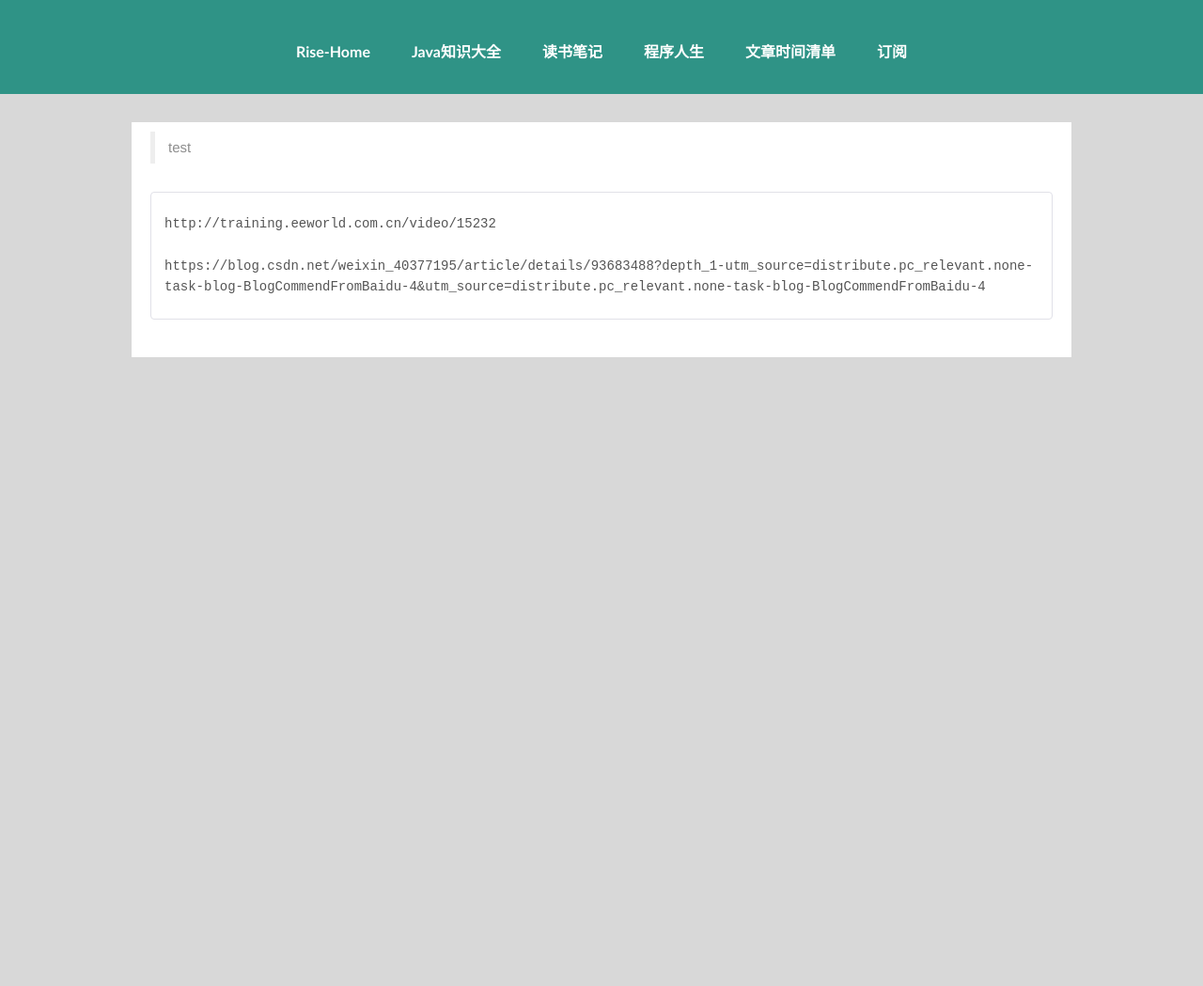
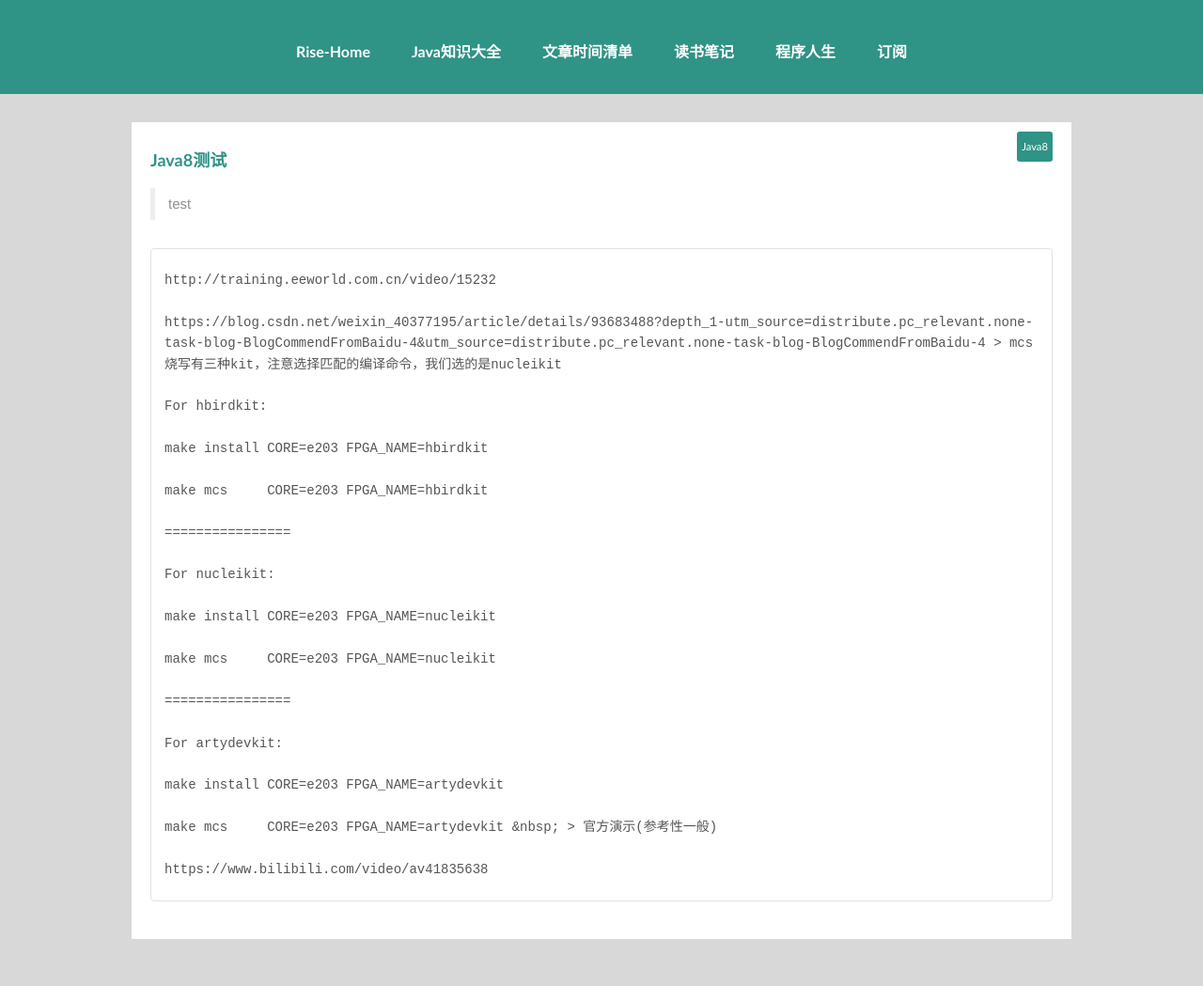
Before and after one commit to Rise1024/-Rise1024-.github.io, a Jekyll site: the page built from _posts/2021-07-18-test.md, in a window 1280 px wide. Shown: the whole page at 94% size. Built offline with Jekyll 4.4.1, drawn with Linux system fonts in a browser that asks for light colours; nearby versions of some CDN libraries; our own code applies the rules of GitHub Pages for plain Markdown files; before the commit the page ends 900 px from its top, so only the background shows below that.

Commit message:
after 模版init first test

```diff
--- a/_includes/themes/effector-wide/default.html
+++ b/_includes/themes/effector-wide/default.html
@@ -18,10 +18,10 @@
 <div class="nav">
   <a href="/" class="hvr-pulse-grow">Rise-Home</a>
   <a href="/links" class="hvr-wobble-skew">Java知识大全</a>
+  <a href="/archive" class="hvr-wobble-horizontal">文章时间清单</a>
   <a href="/talk" class="hvr-pulse">读书笔记</a>
-  <a href="/tag" class="hvr-wobble-top">程序人生</a>
-  <a href="/archive" class="hvr-wobble-horizontal">文章时间清单</a>
-  <a href="/teawaiter" class="hvr-buzz">订阅</a>
+  <a href="/todo" class="hvr-wobble-top">程序人生</a>
+  <a href="/teawaiter" class="hvr-wobble-top">订阅</a>
 <!--  <a href="/teawaiter" class="hvr-buzz  ">茶农-Grower</a>-->
 
 </div>
--- a/_includes/themes/effector-wide/index.html
+++ b/_includes/themes/effector-wide/index.html
@@ -75,7 +75,8 @@
 </li><br>
 {% endfor %}
 
-<li><a class="btn"  href="/archive/">更多-More</a>&nbsp;&nbsp; <a class="btn" href="/teawaiter" target="_blank">订阅-Subscribe</a></li>
+<li><a class="btn"  href="/archive/">更多-More</a>&nbsp;&nbsp;
+    <a class="btn" href="/teawaiter/" >订阅-Subscribe</a></li>
 <br>
 
 </ul>
--- a/_posts/2021-07-18-test.md
+++ b/_posts/2021-07-18-test.md
@@ -1,12 +1,12 @@
 ---
 layout: post
-title: Java8
+title: Java8测试
 tags:
 - Java8
-  status: publish
-  type: post
-  published: true
-  top: false
+status: publish
+type: post
+published: true
+top: false
 ---
 
 > test
@@ -14,3 +14,30 @@ tags:
     http://training.eeworld.com.cn/video/15232
 
     https://blog.csdn.net/weixin_40377195/article/details/93683488?depth_1-utm_source=distribute.pc_relevant.none-task-blog-BlogCommendFromBaidu-4&utm_source=distribute.pc_relevant.none-task-blog-BlogCommendFromBaidu-4
+> mcs烧写有三种kit，注意选择匹配的编译命令，我们选的是nucleikit
+
+    For hbirdkit:
+
+    make install CORE=e203 FPGA_NAME=hbirdkit
+
+    make mcs     CORE=e203 FPGA_NAME=hbirdkit
+
+    ================
+
+    For nucleikit:
+
+    make install CORE=e203 FPGA_NAME=nucleikit
+
+    make mcs     CORE=e203 FPGA_NAME=nucleikit
+
+    ================
+
+    For artydevkit:
+
+    make install CORE=e203 FPGA_NAME=artydevkit
+
+    make mcs     CORE=e203 FPGA_NAME=artydevkit
+&nbsp;
+> 官方演示(参考性一般)
+
+    https://www.bilibili.com/video/av41835638
```
